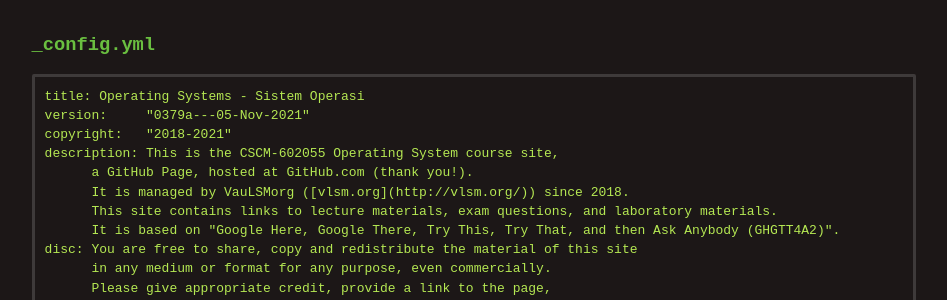
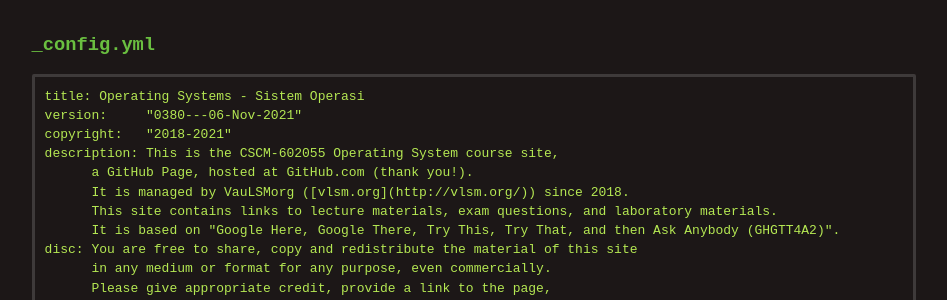
Before and after one commit to Angling-Darma/SistemOperasi, a Jekyll site: the page built from 000.md, in a window 1280 px wide and 900 px high. Shown: the part 227-527 px from the top of the window, without its empty margins (166-1113 px from the left). Built offline with Jekyll 4.4.1, drawn with Linux system fonts in a browser that asks for light colours; some of the changed text lies outside the part shown.

Commit message:
modified:   WEEK/WEEK08.tar.bz2.asc

````diff
--- a/000.md
+++ b/000.md
@@ -8,7 +8,7 @@ title:  "GitHub Page Configuration Files"
 
 ```
 title: Operating Systems - Sistem Operasi
-version:     "0379a---05-Nov-2021"
+version:     "0380---06-Nov-2021"
 copyright:   "2018-2021"
 description: This is the CSCM-602055 Operating System course site,
       a GitHub Page, hosted at GitHub.com (thank you!).
--- a/_config.yml
+++ b/_config.yml
@@ -1,5 +1,5 @@
 title: Operating Systems - Sistem Operasi
-version:     "0379b---05-Nov-2021"
+version:     "0380---06-Nov-2021"
 copyright:   "2018-2021"
 description: This is the CSCM-602055 Operating System course site,
       a GitHub Page, hosted at GitHub.com (thank you!).
````
Also changed, not shown: 1 other file.
